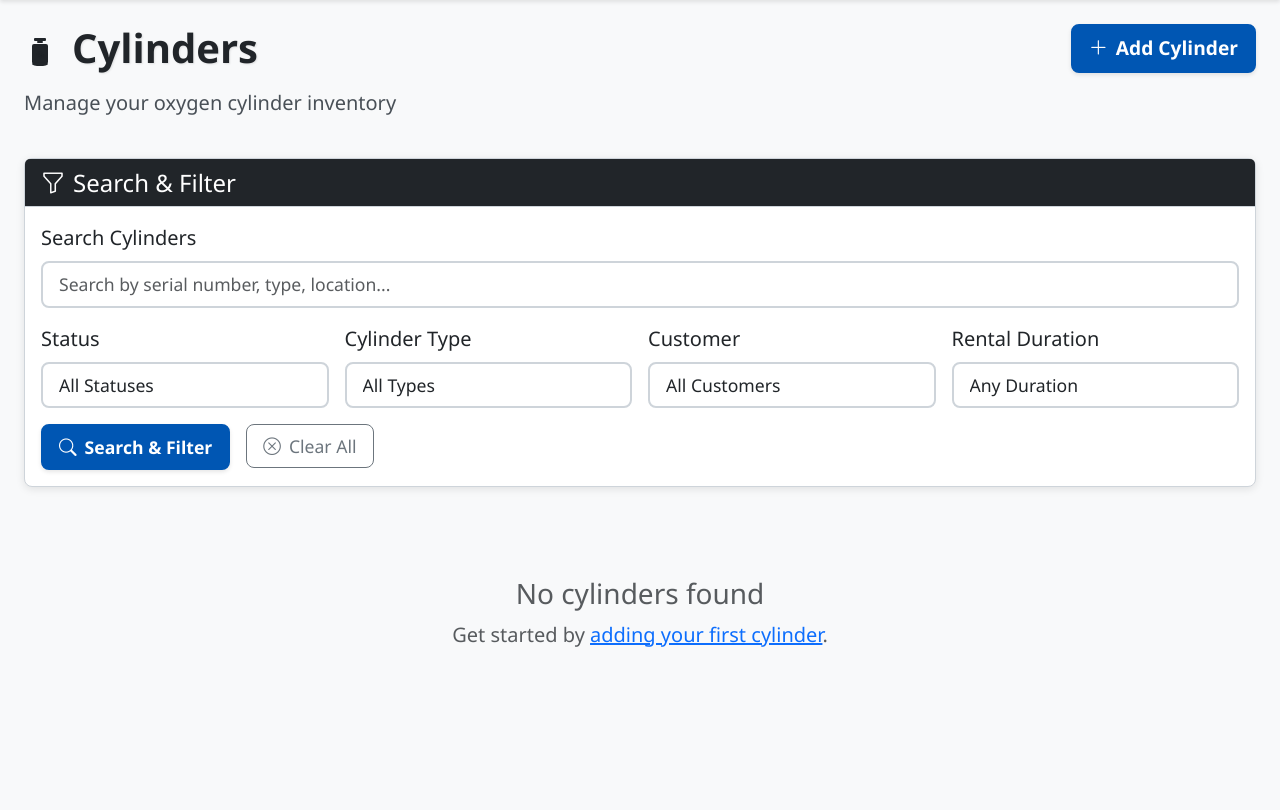
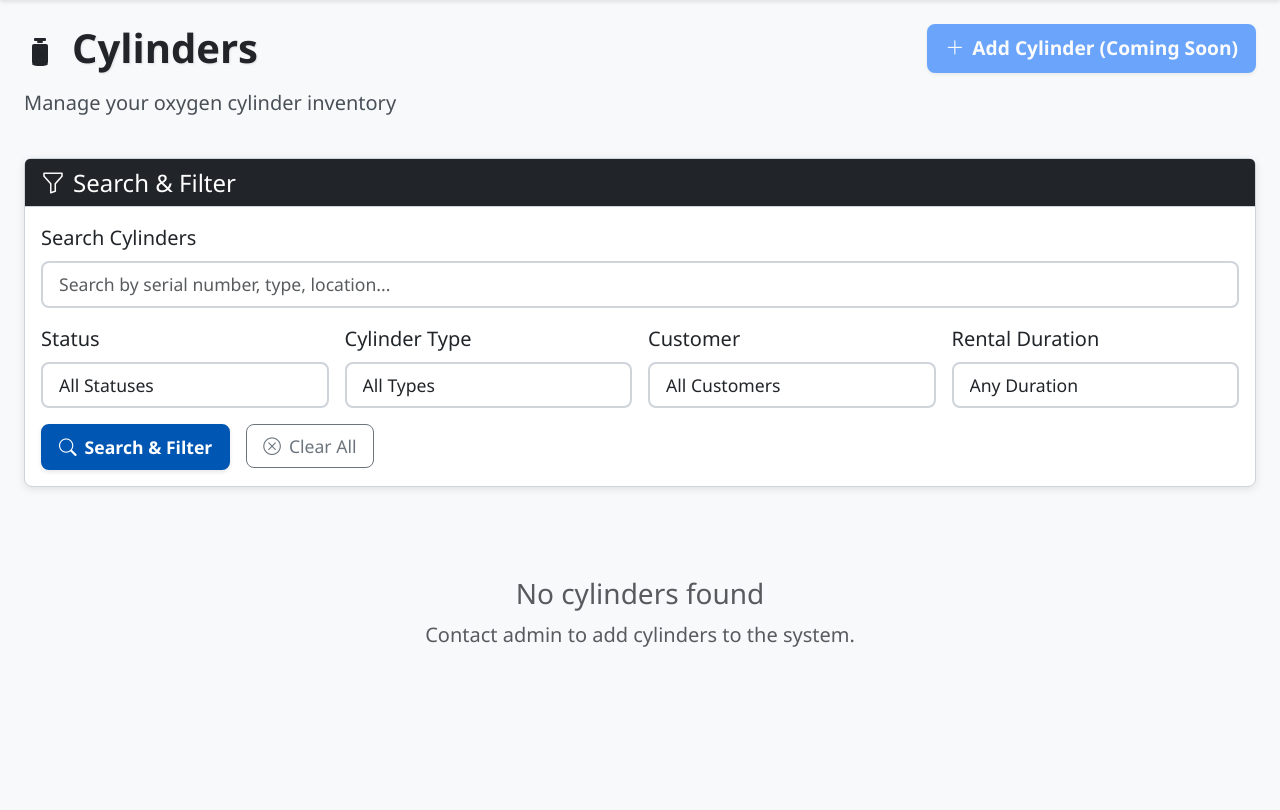
Before and after one commit to user7217/OxygenTracker, a Flask app: page /cylinders in a window 1280 px wide. Shown: the part 103-913 px from the top of the page. Run offline with Flask 3, Linux system fonts and the light colour scheme; the visitor is signed in with stand-in values (Sample User, id 1).

Commit message:
Inform users that adding new cylinders or customers is temporarily unavailable
Temporarily disables "add cylinder" and "add customer" features in templates/cylinders.html and templates/customers.html by replacing links with disabled buttons.

Replit-Commit-Author: Agent
Replit-Commit-Session-Id: 55f94f34-2fcc-4e47-955d-8b49351b6979
Replit-Commit-Screenshot-Url: https://storage.googleapis.com/screenshot-production-us-central1/856e71d1-2d91-4739-a539-71a326033bfb/55f94f34-2fcc-4e47-955d-8b49351b6979/vcuOMUZ

```diff
--- a/templates/cylinders.html
+++ b/templates/cylinders.html
@@ -21,9 +21,9 @@
         </div>
         {% if session.role == 'admin' %}
         <div class="col-auto">
-            <a href="{{ url_for('add_cylinder') }}" class="btn btn-primary btn-lg" style="font-size: 1.2rem;">
-                <i class="bi bi-plus-lg me-2"></i>Add Cylinder
-            </a>
+            <button class="btn btn-primary btn-lg" style="font-size: 1.2rem;" disabled>
+                <i class="bi bi-plus-lg me-2"></i>Add Cylinder (Coming Soon)
+            </button>
         </div>
         {% endif %}
     </div>
@@ -388,7 +388,7 @@
                     {% if search_query or status_filter or customer_filter %}
                     Try adjusting your search criteria or <a href="{{ url_for('cylinders') }}">view all cylinders</a>.
                     {% else %}
-                    Get started by <a href="{{ url_for('add_cylinder') }}">adding your first cylinder</a>.
+                    Contact admin to add cylinders to the system.
                     {% endif %}
                 </p>
             </div>
```
Also changed, not shown: templates/customers.html (+6 -6 lines).
